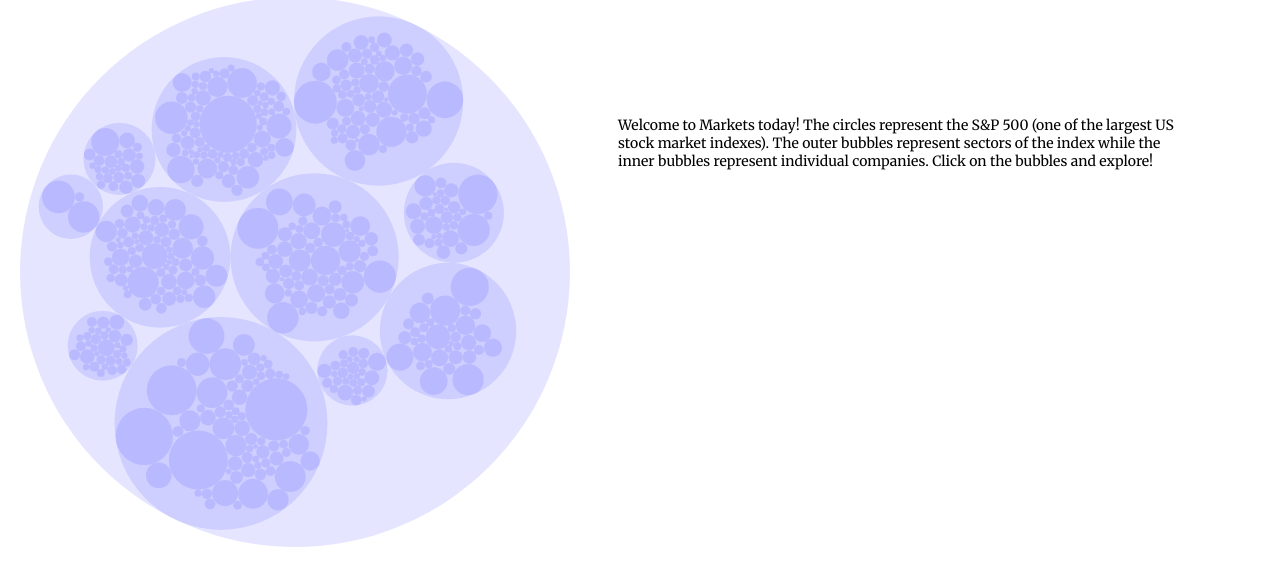
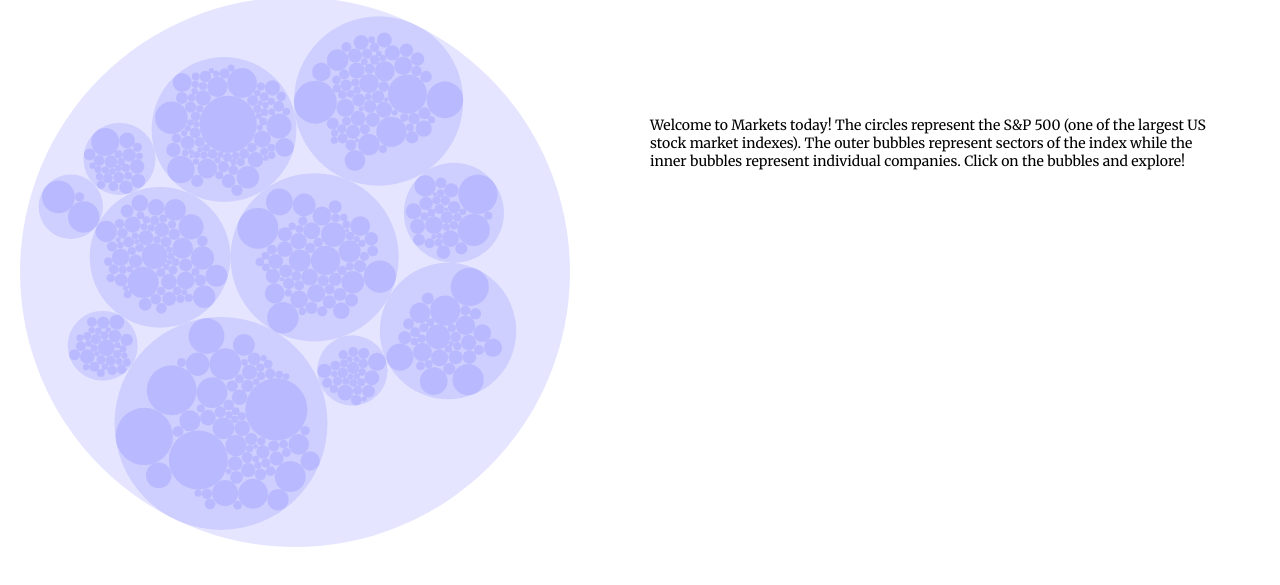
Before and after one commit to theo-browne/Markets-Visualized, a website built with webpack: page index.html in a window 1280 px wide. Shown: the part 83-668 px from the top of the page. Built offline with nearby package versions, Linux system fonts and the light colour scheme.

Commit message:
changed page spacing

```diff
--- a/assets/stylesheets/style.css
+++ b/assets/stylesheets/style.css
@@ -1,6 +1,7 @@
 .main{
     display: flex;
-    margin-top: 80px
+    margin-top: 80px;
+    justify-content: space-around
 }
 
 .nav{
```
